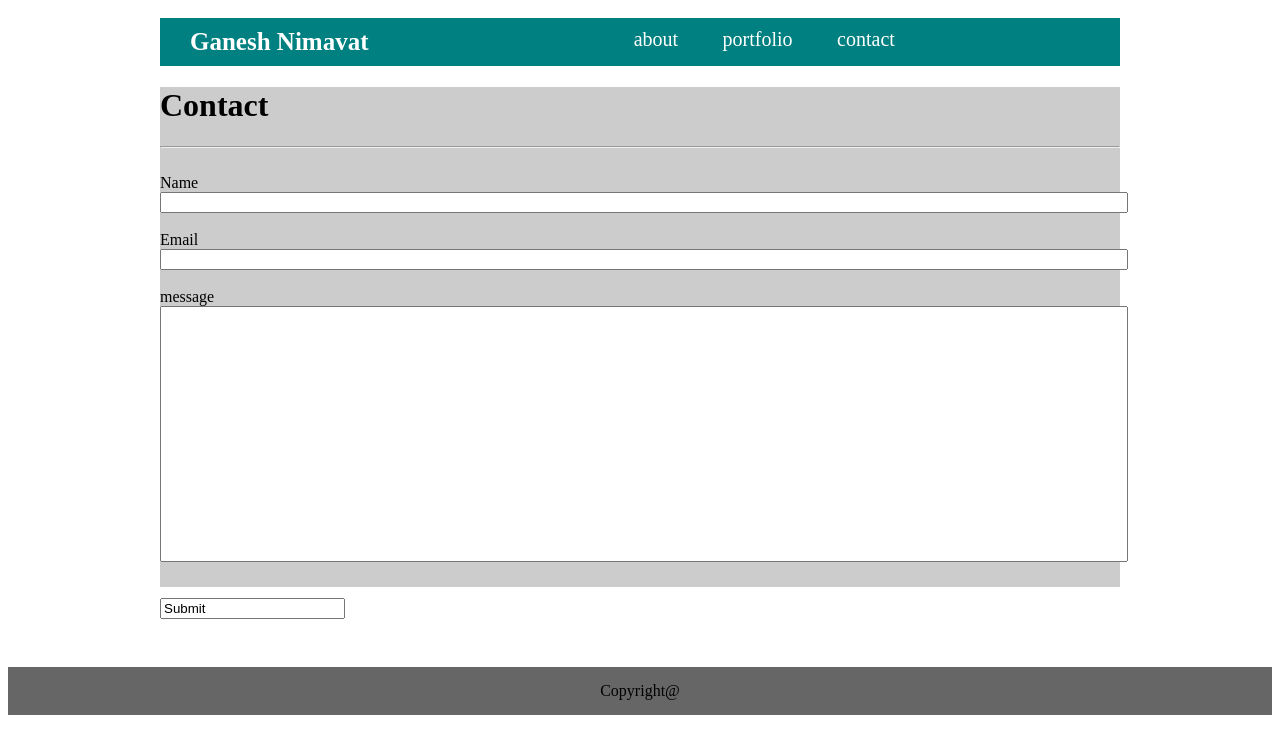
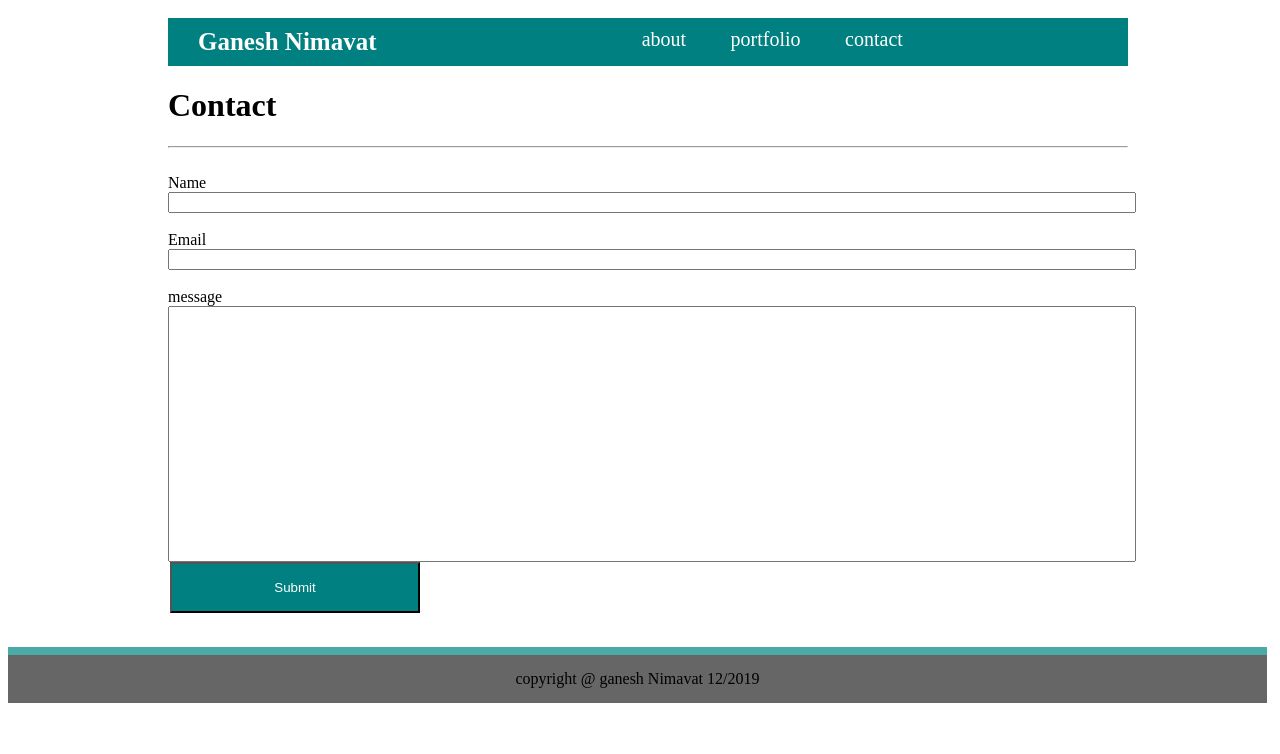
Before and after one commit to Gannim1986/homeworkweek1, a plain HTML site: page contact.html in a window 1280 px wide. Drawn offline with Linux system fonts and the light colour scheme.

```diff
--- a/contact.html
+++ b/contact.html
@@ -50,14 +50,14 @@
             <br>
             <br>
             <br>
-            <input type="text" id="Submit" value="Submit">
+            <input type="Submit" id="Submit" value="Submit">
         </form>
     </div>
     <div class="wrapper">
         <div class="push"></div>
-        </div>
-    <footer class="footer">
-        Copyright@
+    </div>
+    <footer>
+        copyright @ ganesh Nimavat 12/2019
     </footer>
 
 
--- a/style.css
+++ b/style.css
@@ -6,28 +6,28 @@ width: 960px;
 margin: 0 auto;
 
 }
-body{
 
-}
 .container{
 
-    background-color:#cccccc;
+    /* background-color: white; */
     border: #dddddd;
     text-decoration: none;
     margin: 0 auto;
     width: 960px;
     clear: none;
-    height: 500px;
+    height: 550px;
 
 
 
 }
 
-}
 body {
-    font-family:'Arial', 'Helvetica Neue', Helvetica, sans-serif;
-    background-image: url("C:\Users\Ganes\Documents\playground\homework\images\background.jpg");
 
+
+    /* background-color: lightgray; */
+    /* background-repeat: no-repeat; */
+    width: 100%;
+    height: 100%;
 }
 .para{
     font-size: #777777;
@@ -51,7 +51,9 @@ body {
 
 }
 .about-me{
-    margin-left: 20px;
+    margin-left: 30px;
+    top: 30px;
+    padding: 20px;
     /* float: left; */
     font-size: 25px;
     font-weight: bolder;
@@ -99,12 +101,14 @@ body {
 }
 
 footer{
-    max-width: 100%;
-    margin-top: 80px;
+    border-top: #4aaaa5 8px solid ;
+    width: 96%;
+    /* float: none; */
+    margin-top: 10px;
     background-color:#666666;
     padding: 15px;
     text-align: center;
-    position: relative;
+    /* position: relative;  */
 
 }
 
@@ -124,13 +128,27 @@ footer{
     height: 250px;
 }
 
-.text Name {
+#Submit {
+    cursor: pointer;
+    background-color: teal;
+    color: white;
+    width: 250px;
+    bottom: 40px;
+    padding: 16px 32px;
+    margin: 4px 2px;
+    text-align: center;
     position: relative;
-    background-color: #4aaaa5;
-    color: white;
-    text-align: center;
-    width: 250px;
-    bottom: 80px;
+    text-decoration: none;
 }
 
-.text-submit
+
+
+/* .image-2 {
+    width: 200px;
+    height: 200px;
+    float: left;
+    position: relative;
+    /* left: 350px;
+    bottom: 625px; */
+
+} */
```
Also changed, not shown: index.html (+3 -1 lines), portfolio.html (+54 -0 lines), assets/css/style.css (added), assets/image/image (1).jpg (added), assets/image/image (2).jpg (added), assets/image/image (3).jpg (renamed from images/abstract-technology-particle-background_52683-25766.jpg), assets/image/image (4).jpg (added), assets/image/image (6).jpg (added), images/background.jpg (deleted), images/image-1576252321282-93cd8c2a03ac26c2da0829c8f210e5bd.gif (deleted).
